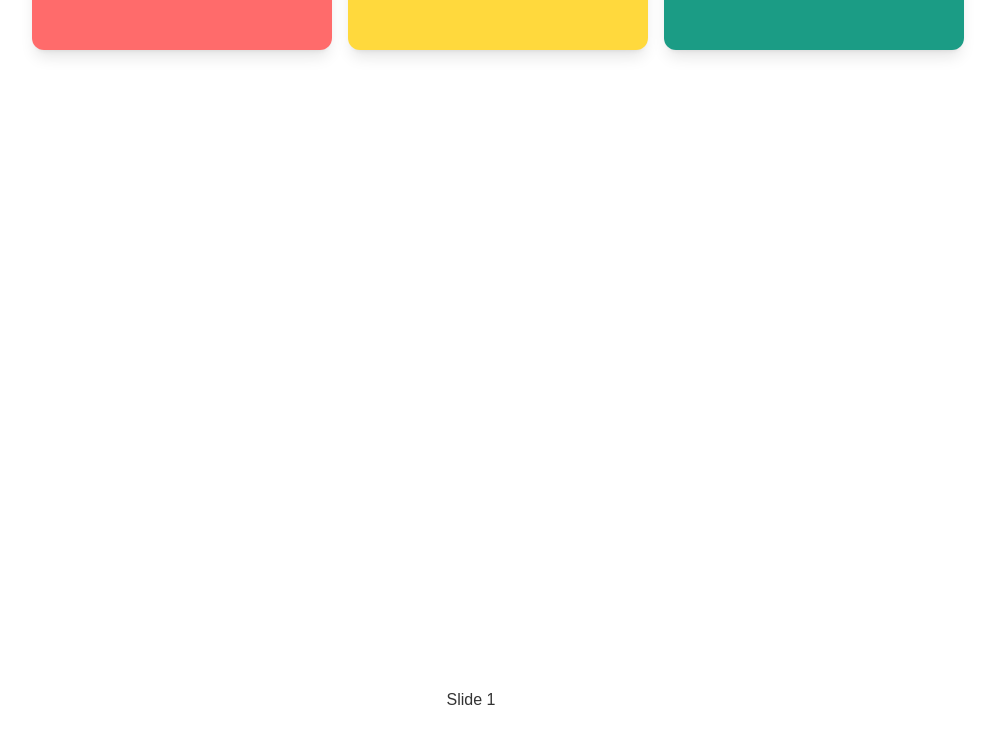
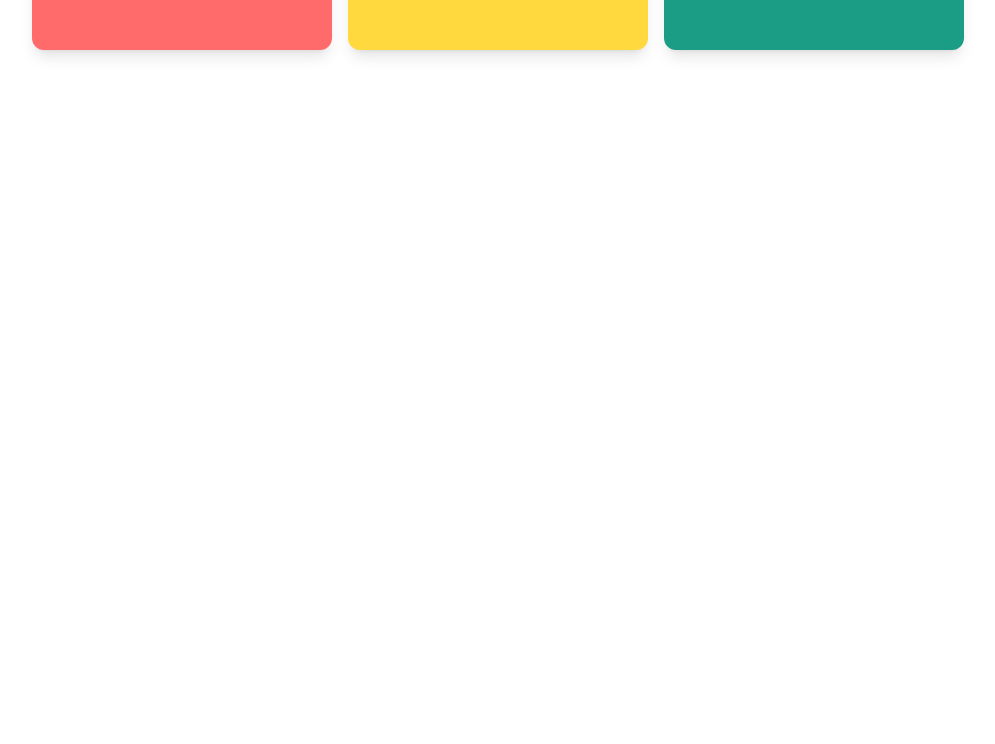
Before and after one commit to Fafa008/test-4, a React (Vite) app: page / in a window 1280 px wide. Shown: the part 1368-2112 px from the top of the page, without its empty margins (169-1164 px from the left). Built offline with nearby package versions, Linux system fonts and the light colour scheme.

Commit message:
refactor: adjust structure of Functionality component slides

```diff
--- a/src/components/section/Functionality.tsx
+++ b/src/components/section/Functionality.tsx
@@ -40,9 +40,8 @@ const Functionality: React.FC = () => {
   return (
     <div ref={containerRef} className="relative h-screen overflow-hidden">
       <div ref={scrollRef} className="flex w-[400vw] h-full">
-        <div className="box w-screen h-screen flex-shrink-0 bg-white flex items-center justify-center">
-          Slide 1
-        </div>
+        <div></div>
+        <div className="box w-screen h-screen flex-shrink-0 bg-white flex items-center justify-center"></div>
         <div className="box w-screen h-screen flex-shrink-0 bg-green-500 flex items-center justify-center">
           Slide 2
         </div>
```
